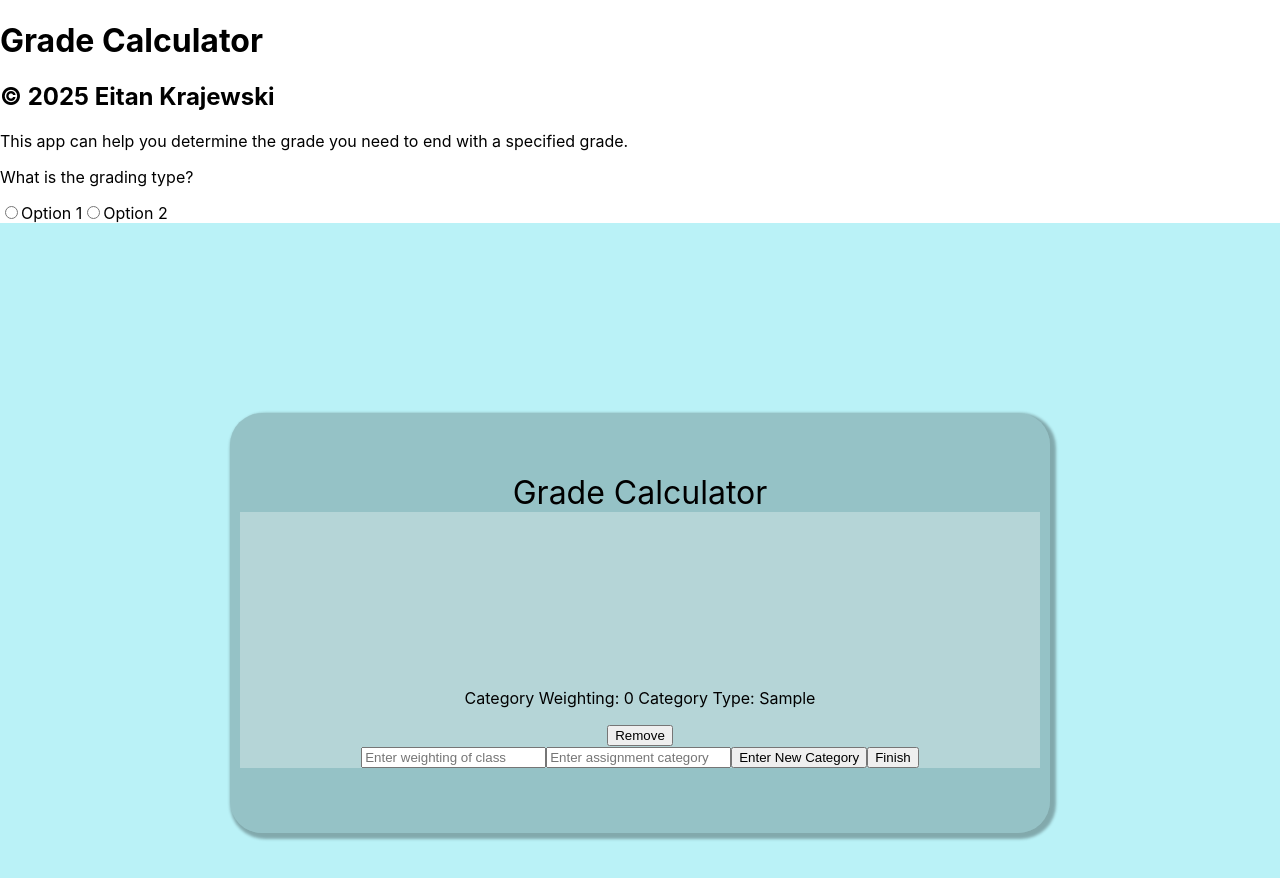
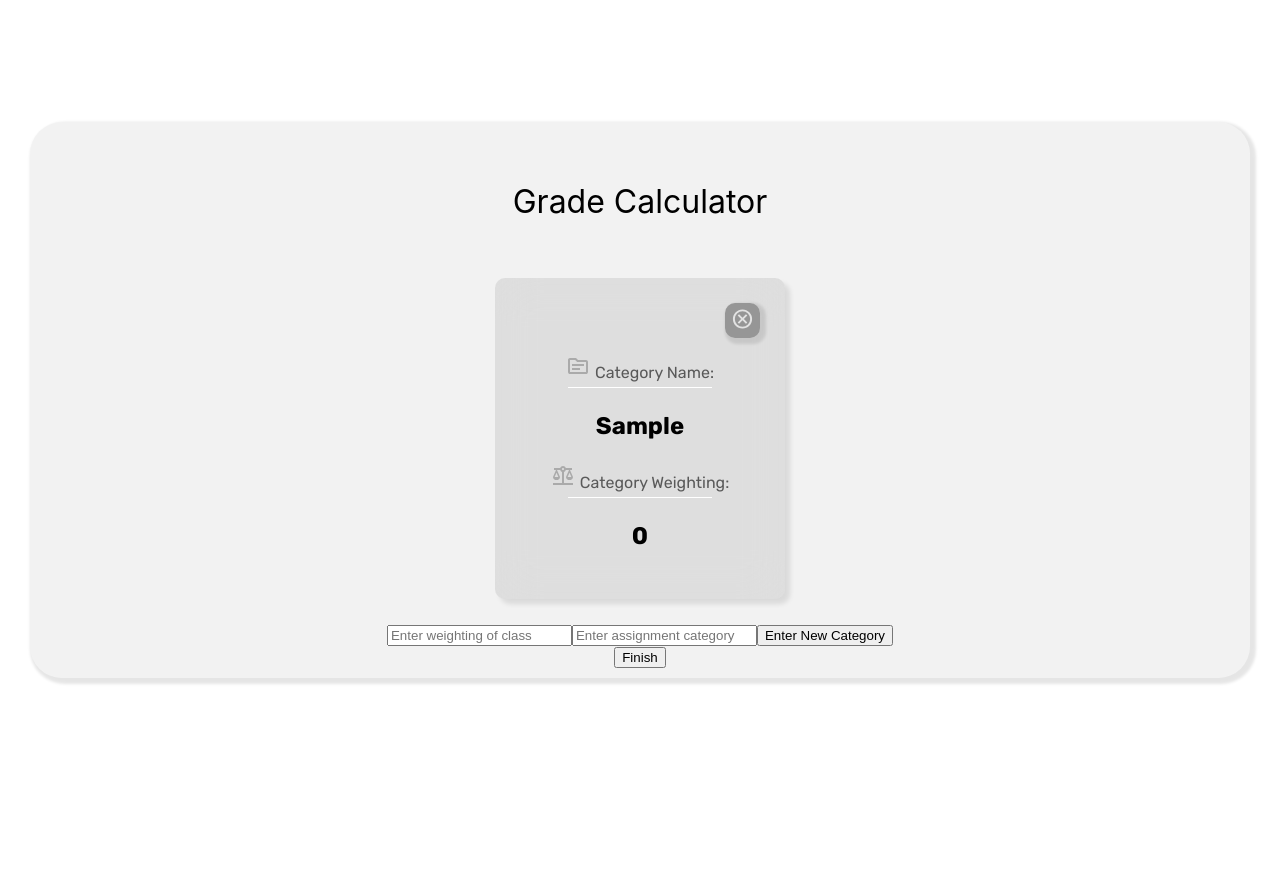
Before and after one commit to eitankrajewski/GradeCalculator, a React (Create React App) app: page / in a window 1280 px wide. Both pictures are taken after typing "Sample" into the empty fields and a click on the button "Enter New Category". Shown: the top 878 px of the page. After the commit the page ends 800 px from the top, so only its background shows below. Built offline with nearby package versions, Linux system fonts and the light colour scheme; the HTML template or start-up script is replaced by a standard one.

Commit message:
Card css

```diff
--- a/public/index.html
+++ b/public/index.html
@@ -3,6 +3,9 @@
   <head>
     <meta charset="utf-8" />
     <link rel="icon" href="%PUBLIC_URL%/favicon.ico" />
+    <link rel="preconnect" href="https://fonts.googleapis.com">
+<link rel="preconnect" href="https://fonts.gstatic.com" crossorigin>
+<link href="https://fonts.googleapis.com/css2?family=Rubik:ital,wght@0,300..900;1,300..900&display=swap" rel="stylesheet">
     <meta name="viewport" content="width=device-width, initial-scale=1" />
     <meta name="theme-color" content="#000000" />
     <meta
--- a/src/App.css
+++ b/src/App.css
@@ -2,14 +2,14 @@
   display: flex;
   justify-content: center;
   align-items: center;
-  background-color: #baf2f7;
+  background-color: white;
   min-height: 100vh;
 }
 .background-grades {
-  background-color: rgba(0, 0, 0, 0.2);
-  box-shadow: 3px 3px 3px 3px rgba(0, 0, 0, 0.3);
-  width: 50rem;
-  height: 25rem;
+  background-color: rgba(0, 0, 0, 0.05);
+  box-shadow: 3px 3px 3px 3px rgba(0, 0, 0, 0.1);
+  width: 75rem;
+  height: auto;
   text-align: center;
   padding: 10px;
   border-radius: 2rem;
@@ -21,6 +21,5 @@
 }
 
 .assignments {
-  padding-top: 10rem;
-  background-color: rgba(255, 255, 255, 0.3)
+  padding-top: 2rem;
 }
--- a/src/App.js
+++ b/src/App.js
@@ -8,9 +8,6 @@ import Header from './components/Header'
 function GradeCalculator() {
   return (
     <>
-    <Header/>
-    <GradeManager/>
-
     <div className="background-app">
     <div className="background-grades">
          <div className="display-grade">
--- /dev/null
+++ b/src/components/AssignmentsForm.css
@@ -0,0 +1,109 @@
+.assignment-container {
+    display: grid;
+    justify-content: center;
+    grid-auto-flow: column;
+    grid-auto-columns: 25%;
+    gap: 3rem;
+    overflow-x: auto;
+    padding: 20px 20px;
+    /* width: calc(100%-25px); */
+    margin-top: 5px;
+    margin-bottom: 5px;
+}
+
+.assignment-card {
+    font-family: "Rubik", sans-serif;
+    width: auto;
+    /* min-width: 200px; */
+    height: auto;
+    background-color: rgba(32, 32, 32, 0.094);
+    backdrop-filter: blur(20px);
+    box-shadow: 5px 5px 5px rgba(11, 11, 11, 0.1);
+    padding: 25px;
+    border-radius: 10px;
+}
+
+.category-container {
+    /* display: flex;
+    flex-direction: row;
+    justify-content: center;
+    margin: 20px;
+    gap: 20px;
+    overflow-x: auto;
+    overflow-y: scroll; */
+
+    display: grid;
+    justify-content: center;
+    grid-auto-flow: column;
+    grid-auto-columns: 25%;
+    gap: 3rem;
+    overflow-x: auto;
+    padding: 20px 20px;
+    /* width: calc(100%-25px); */
+    margin-top: 5px;
+    margin-bottom: 5px;
+}
+
+
+.category-card {
+    font-family: "Rubik", sans-serif;
+    width: auto;
+    /* min-width: 200px; */
+    height: auto;
+    background-color: rgba(32, 32, 32, 0.094);
+    backdrop-filter: blur(20px);
+    box-shadow: 5px 5px 5px rgba(11, 11, 11, 0.1);
+    padding: 25px;
+    border-radius: 10px;
+
+}
+
+.subtitle {
+    padding-bottom: 0;
+    color: rgb(89, 89, 89)
+}
+
+.data-values {
+    font-weight: bold;
+    font-size: 1.5rem;
+}
+
+.data-values:hover {
+    font-size:2rem;
+}
+
+hr {
+    width: 60%;
+    height: 1px;
+    background-color: white;
+    border: 0;
+    margin-top:5px;
+}
+
+.remove-button-container {
+    display: flex;
+    flex-direction: row;
+    justify-content: right;
+}
+
+.remove-button {
+    display:flex;
+    justify-content: center;
+    background: rgba(144, 144, 144, 0.9);
+    backdrop-filter: blur(20px);
+    width: 35px;
+    height: 35px;
+    padding-top: 4px;
+    border-radius: 10px;
+    border: 0;
+    box-shadow: 3px 3px 3px 3px rgba(0, 0, 0, 0.1);
+}
+
+.remove-button:hover {
+    background-color: rgba(116, 116, 116, 0.9);
+    box-shadow: 0px 0px 0px 0px ;
+}
+
+.icons {
+    margin-right: 5px;
+  }
--- a/src/components/AssignmentsForm.js
+++ b/src/components/AssignmentsForm.js
@@ -1,4 +1,5 @@
 import { useState, useEffect } from "react";
+import "./AssignmentsForm.css"
 
 function AssignmentsForm() {
 
@@ -186,15 +187,28 @@ function AssignmentsForm() {
 if(setupFinished === false) {
   return(
     <>
+    <div className="category-container">
     {categories.map(category => { // https://stackoverflow.com/questions/38282997/rendering-an-array-map-in-react
       return(
-          <>
-            <p>Category Weighting: {category.weighting} Category Type: {category.categoryType}</p>
-            <button onClick={() => handleRemoveForCategories(category)}>Remove</button>
-          </>
+          <div className="category-card">
+            <div className="remove-button-container">
+              <button className="remove-button" onClick={() => handleRemoveForCategories(category)}><svg xmlns="http://www.w3.org/2000/svg" height="24px" viewBox="0 -960 960 960" width="24px" fill="#e3e3e3"><path d="m336-280 144-144 144 144 56-56-144-144 144-144-56-56-144 144-144-144-56 56 144 144-144 144 56 56ZM480-80q-83 0-156-31.5T197-197q-54-54-85.5-127T80-480q0-83 31.5-156T197-763q54-54 127-85.5T480-880q83 0 156 31.5T763-763q54 54 85.5 127T880-480q0 83-31.5 156T763-197q-54 54-127 85.5T480-80Zm0-80q134 0 227-93t93-227q0-134-93-227t-227-93q-134 0-227 93t-93 227q0 134 93 227t227 93Zm0-320Z"/></svg></button>
+            </div>
+            {/* <p>Category Weighting: <hr/>{category.weighting} <br/>Category Type: {category.categoryType}</p> */}
+            <p className="subtitle">
+            <svg className="icons" xmlns="http://www.w3.org/2000/svg" height="24px" viewBox="0 -960 960 960" width="24px" fill="#AAAAAA"><path d="M240-320h320v-80H240v80Zm0-160h480v-80H240v80Zm-80 320q-33 0-56.5-23.5T80-240v-480q0-33 23.5-56.5T160-800h240l80 80h320q33 0 56.5 23.5T880-640v400q0 33-23.5 56.5T800-160H160Zm0-80h640v-400H447l-80-80H160v480Zm0 0v-480 480Z"/></svg>
+               Category Name:<hr/></p>
+            <p className="data-values">{category.categoryType}</p>
+            <p className="subtitle">
+            <svg className="icons" xmlns="http://www.w3.org/2000/svg" height="24px" viewBox="0 -960 960 960" width="24px" fill="#AAAAAA"><path d="M80-120v-80h360v-447q-26-9-45-28t-28-45H240l120 280q0 50-41 85t-99 35q-58 0-99-35t-41-85l120-280h-80v-80h247q12-35 43-57.5t70-22.5q39 0 70 22.5t43 57.5h247v80h-80l120 280q0 50-41 85t-99 35q-58 0-99-35t-41-85l120-280H593q-9 26-28 45t-45 28v447h360v80H80Zm585-320h150l-75-174-75 174Zm-520 0h150l-75-174-75 174Zm335-280q17 0 28.5-11.5T520-760q0-17-11.5-28.5T480-800q-17 0-28.5 11.5T440-760q0 17 11.5 28.5T480-720Z"/></svg>
+              Category Weighting:<hr/></p>
+            <p className="data-values">{category.weighting}</p>
+          </div>
         );
       })}
+    </div>
     <form>
+      <div>
       <input
       type="number"
        name="weighting"
@@ -209,6 +223,7 @@ if(setupFinished === false) {
        onChange={handleChangeForCategories}>
        </input>
       <button onClick={handleSubmitForCategories} >Enter New Category</button>
+    </div>
       <button onClick={(e) => {
         e.preventDefault();
         let total = 0;
@@ -233,14 +248,25 @@ if(setupFinished === false) {
   return (
     <>
     <div>
+      <div className="assignment-container">
       {assignments.map(assignment => { // https://stackoverflow.com/questions/38282997/rendering-an-array-map-in-react
       return(
-          <>
-            <p key={assignment.key}>Assignment Grade: {assignment.assignmentGrade} Assignment Category: {assignment.assignmentCategory}</p>
-            <button onClick={() => handleRemoveForAssignments(assignment)}>Remove</button>
-          </>
+          <div className="assignment-card">
+            <div className="remove-button-container">
+              <button className="remove-button" onClick={() => handleRemoveForAssignments(assignment)}><svg xmlns="http://www.w3.org/2000/svg" height="24px" viewBox="0 -960 960 960" width="24px" fill="#e3e3e3"><path d="m336-280 144-144 144 144 56-56-144-144 144-144-56-56-144 144-144-144-56 56 144 144-144 144 56 56ZM480-80q-83 0-156-31.5T197-197q-54-54-85.5-127T80-480q0-83 31.5-156T197-763q54-54 127-85.5T480-880q83 0 156 31.5T763-763q54 54 85.5 127T880-480q0 83-31.5 156T763-197q-54 54-127 85.5T480-80Zm0-80q134 0 227-93t93-227q0-134-93-227t-227-93q-134 0-227 93t-93 227q0 134 93 227t227 93Zm0-320Z"/></svg></button>
+            </div>
+            <p className="subtitle">
+            <svg className="icons" xmlns="http://www.w3.org/2000/svg" height="24px" viewBox="0 -960 960 960" width="24px" fill="#AAAAAA"><path d="M657-121 544-234l56-56 57 57 127-127 56 56-183 183Zm-537 1v-80h360v80H120Zm0-160v-80h360v80H120Zm0-160v-80h720v80H120Zm0-160v-80h720v80H120Zm0-160v-80h720v80H120Z"/></svg>
+              Assignment Grade:<hr/></p>
+            <p className="data-values">{assignment.assignmentGrade}</p>
+            <p className="subtitle">
+            <svg className="icons" xmlns="http://www.w3.org/2000/svg" height="24px" viewBox="0 -960 960 960" width="24px" fill="#AAAAAA"><path d="m260-520 220-360 220 360H260ZM700-80q-75 0-127.5-52.5T520-260q0-75 52.5-127.5T700-440q75 0 127.5 52.5T880-260q0 75-52.5 127.5T700-80Zm-580-20v-320h320v320H120Zm580-60q42 0 71-29t29-71q0-42-29-71t-71-29q-42 0-71 29t-29 71q0 42 29 71t71 29Zm-500-20h160v-160H200v160Zm202-420h156l-78-126-78 126Zm78 0ZM360-340Zm340 80Z"/></svg>
+              Assignment Category:<hr/></p>
+            <p className="data-values">{assignment.assignmentCategory}</p>
+          </div>
         );
       })}
+      </div>
       <form>
         <div>
           <input
```
